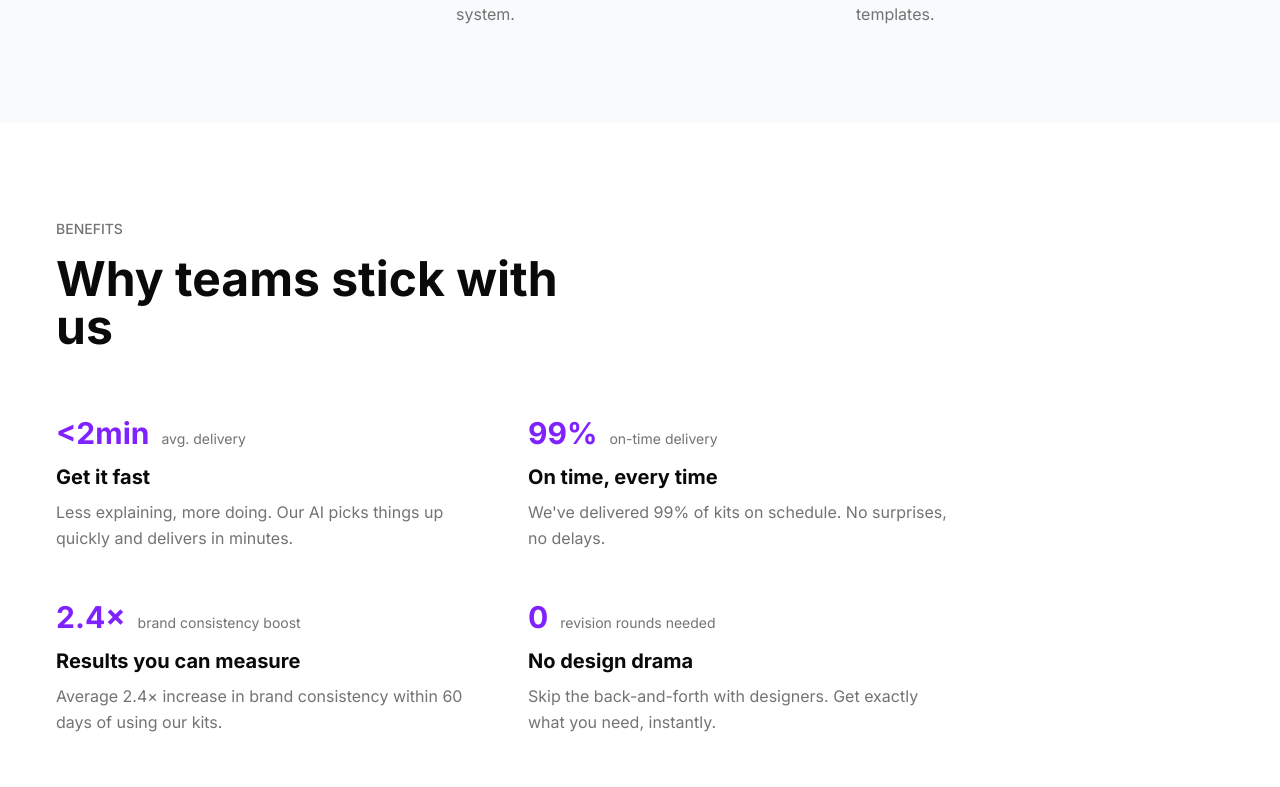
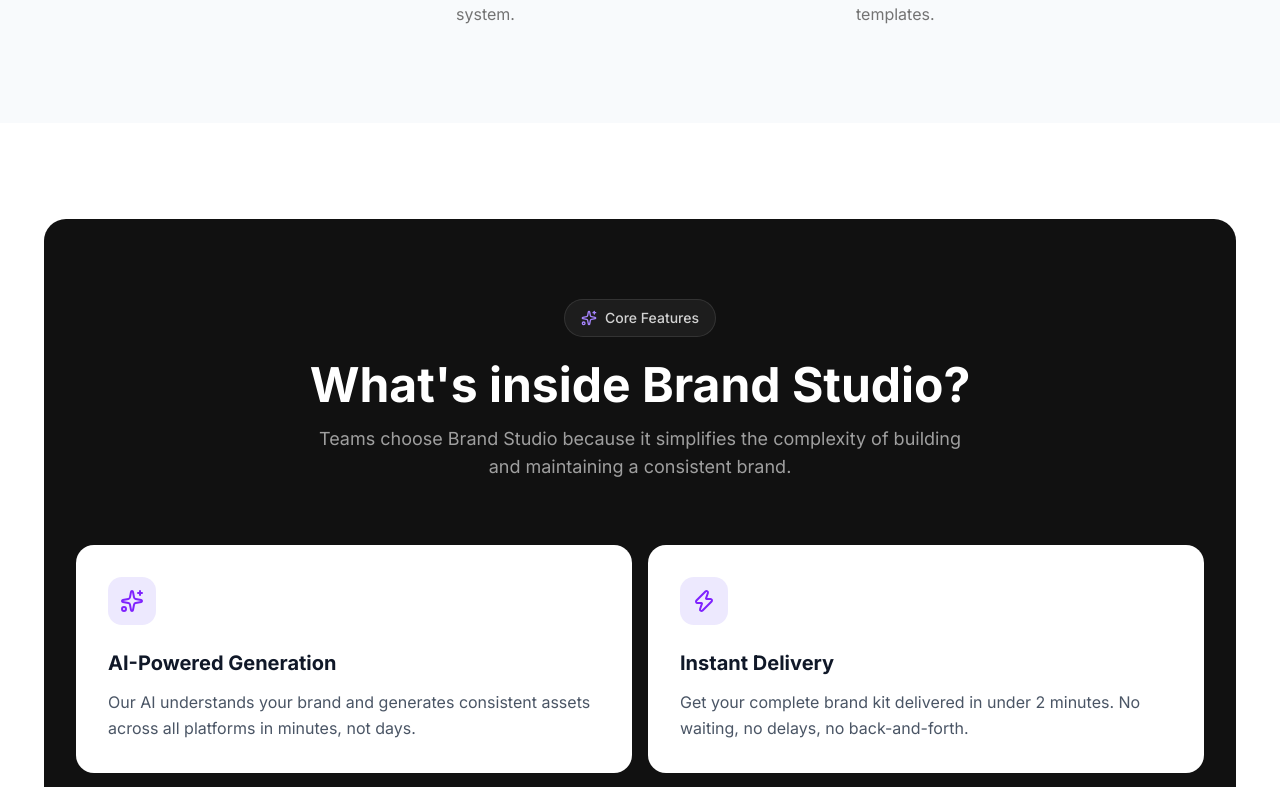
Before and after one commit to obahblack/Brand-Studio, a Next.js app: page / in a window 1280 px wide. Shown: the part 2862-3649 px from the top of the page. Built offline with nearby package versions, Linux system fonts and the light colour scheme.

Commit message:
Redesign Benefits section: black background, white cards, 2x2 grid, icons

```diff
--- a/src/components/landing/benefits.tsx
+++ b/src/components/landing/benefits.tsx
@@ -1,53 +1,58 @@
 import { ScrollReveal } from './scroll-reveal'
+import { Sparkles, Zap, Palette, Download } from 'lucide-react'
 
 const benefits = [
   {
-    title: 'Get it fast',
-    description: 'Less explaining, more doing. Our AI picks things up quickly and delivers in minutes.',
-    stat: '<2min',
-    statLabel: 'avg. delivery',
+    icon: Sparkles,
+    title: 'AI-Powered Generation',
+    description: 'Our AI understands your brand and generates consistent assets across all platforms in minutes, not days.',
   },
   {
-    title: 'On time, every time',
-    description: 'We\'ve delivered 99% of kits on schedule. No surprises, no delays.',
-    stat: '99%',
-    statLabel: 'on-time delivery',
+    icon: Zap,
+    title: 'Instant Delivery',
+    description: 'Get your complete brand kit delivered in under 2 minutes. No waiting, no delays, no back-and-forth.',
   },
   {
-    title: 'Results you can measure',
-    description: 'Average 2.4× increase in brand consistency within 60 days of using our kits.',
-    stat: '2.4×',
-    statLabel: 'brand consistency boost',
+    icon: Palette,
+    title: 'Consistent Branding',
+    description: 'Every asset follows your brand guidelines perfectly. Maintain consistency across all channels effortlessly.',
   },
   {
-    title: 'No design drama',
-    description: 'Skip the back-and-forth with designers. Get exactly what you need, instantly.',
-    stat: '0',
-    statLabel: 'revision rounds needed',
+    icon: Download,
+    title: 'Export Anywhere',
+    description: 'Download as PDF, ZIP, or individual files. Use your brand kit anywhere, anytime, on any platform.',
   },
 ]
 
 export function Benefits() {
   return (
-    <section className="py-24 bg-white" id="benefits">
-      <div className="container mx-auto px-4">
+    <section className="py-24 px-11" id="benefits">
+      <div className="bg-[#111111] rounded-3xl py-20 px-8">
+        <div className="max-w-[1200px] mx-auto">
           <ScrollReveal>
-          <p className="text-sm font-medium text-muted-foreground mb-4">BENEFITS</p>
-          <h2 className="text-4xl md:text-5xl font-bold mb-16 max-w-lg">
-            Why teams stick with us
+            <div className="flex justify-center mb-6">
+              <div className="inline-flex items-center gap-2 px-4 py-2 rounded-full border border-white/10 bg-white/5">
+                <Sparkles className="w-4 h-4 text-violet-400" />
+                <span className="text-sm font-medium text-white/80">Core Features</span>
+              </div>
+            </div>
+            <h2 className="text-4xl md:text-5xl font-bold text-white text-center mb-4">
+              What&apos;s inside Brand Studio?
             </h2>
+            <p className="text-white/60 text-center text-lg mb-16 max-w-2xl mx-auto">
+              Teams choose Brand Studio because it simplifies the complexity of building and maintaining a consistent brand.
+            </p>
           </ScrollReveal>
 
-        <div className="grid md:grid-cols-2 gap-12 max-w-4xl">
+          <div className="grid md:grid-cols-2 gap-4">
             {benefits.map((benefit, index) => (
               <ScrollReveal key={benefit.title} delay={index * 0.1}>
-              <div className="group">
-                <div className="flex items-baseline gap-3 mb-3">
-                  <span className="text-3xl font-bold text-violet-600">{benefit.stat}</span>
-                  <span className="text-sm text-muted-foreground">{benefit.statLabel}</span>
+                <div className="bg-white rounded-2xl p-8 h-full">
+                  <div className="w-12 h-12 rounded-xl bg-violet-100 flex items-center justify-center mb-6">
+                    <benefit.icon className="w-6 h-6 text-violet-600" />
                   </div>
-                <h3 className="text-xl font-bold mb-2">{benefit.title}</h3>
-                <p className="text-muted-foreground leading-relaxed">
+                  <h3 className="text-xl font-bold text-gray-900 mb-3">{benefit.title}</h3>
+                  <p className="text-gray-600 leading-relaxed">
                     {benefit.description}
                   </p>
                 </div>
@@ -55,6 +60,7 @@
             ))}
           </div>
         </div>
+      </div>
     </section>
   )
 }
```
Lines whose indentation alone changed are shown as unchanged.
